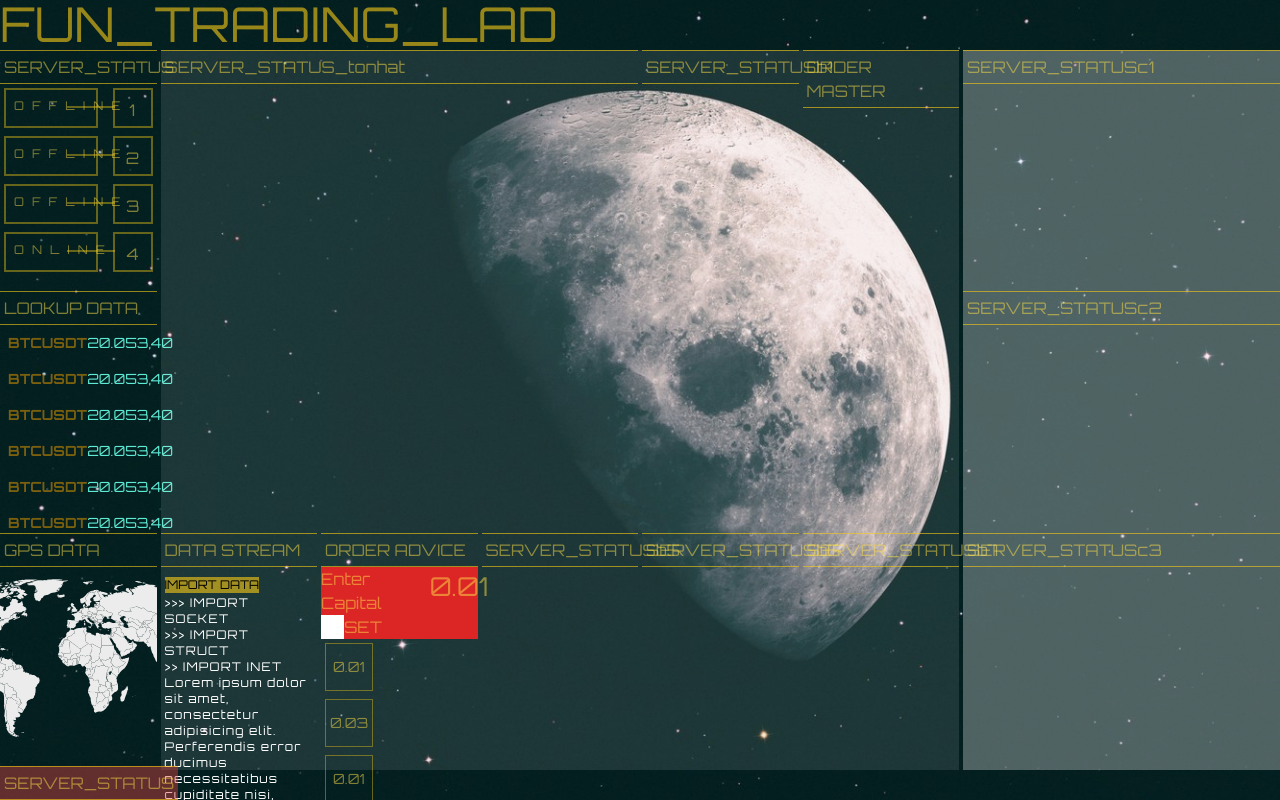
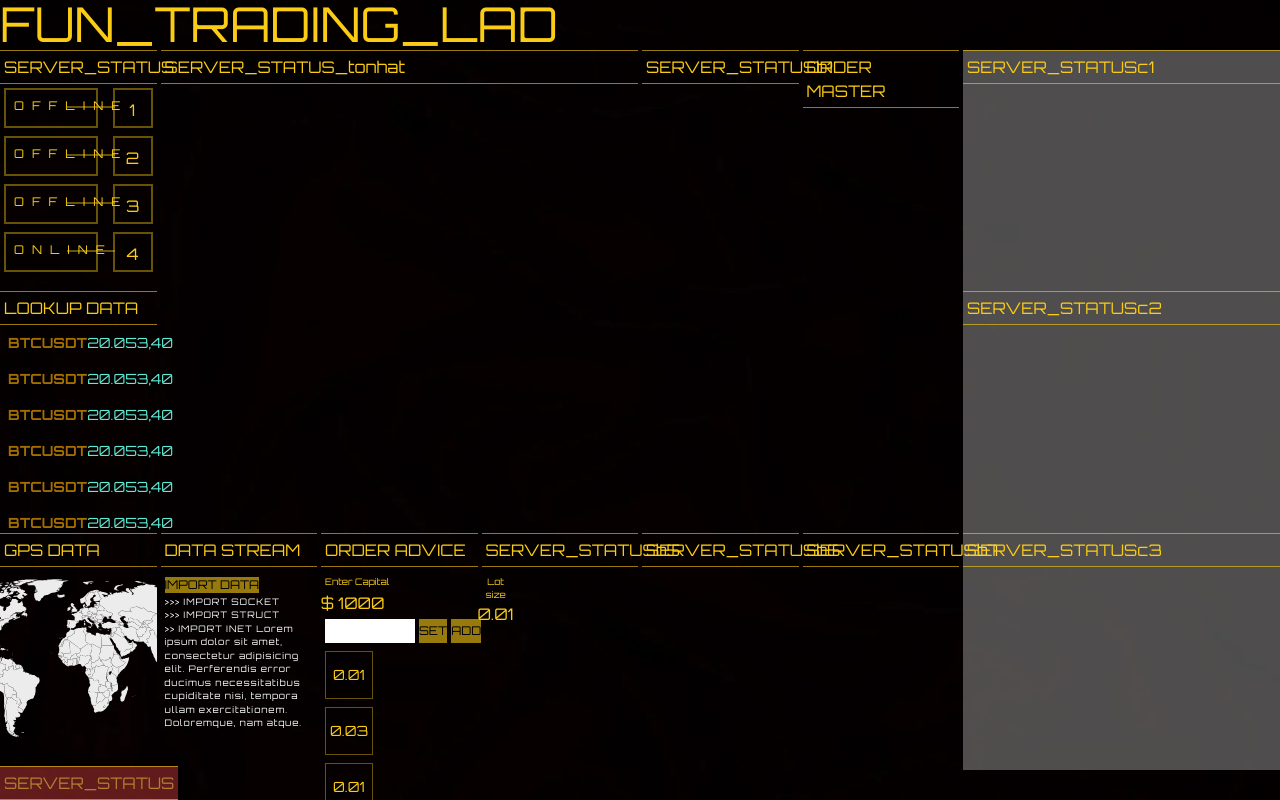
Before and after one commit to reacthcmvn/funtradinglab, a Next.js app: page / in a window 1280 px wide. Shown: the top 800 px of the page. Built offline with nearby package versions, Linux system fonts and the light colour scheme.

Commit message:
calculator add

```diff
--- a/components/dynamic/dataAPI/DataStream.js
+++ b/components/dynamic/dataAPI/DataStream.js
@@ -6,15 +6,15 @@ const DataStream = () => {
       <button className="text-black text-xs bg-yellow-400/60 round-md">
         IMPORT DATA
       </button>
-      <p className="text-white text-xs tracking-widest">
+      <p className="text-white text-[9px] tracking-widest">
         {" "}
         &gt;&gt;&gt; IMPORT SOCKET
       </p>
-      <p className="text-white text-xs tracking-widest">
+      <p className="text-white text-[9px] tracking-widest">
         {" "}
         &gt;&gt;&gt; IMPORT STRUCT
       </p>
-      <p className="text-white text-xs tracking-widest">
+      <p className="text-white text-[9px] tracking-widest">
         &gt;&gt; IMPORT INET Lorem ipsum dolor sit amet, consectetur adipisicing
         elit. Perferendis error ducimus necessitatibus cupiditate nisi, tempora
         ullam exercitationem. Doloremque, nam atque.
--- a/components/dynamic/dataAPI/TickerPrice.js
+++ b/components/dynamic/dataAPI/TickerPrice.js
@@ -3,7 +3,7 @@ import React from "react";
 const TickerPrice = (props) => {
   return (
     <div className="flex justify-between p-2">
-      <div className="text-yellow-600/60 text-sm font-semibold">
+      <div className="text-yellow-600/80 text-sm font-semibold">
         {props.symbol}
       </div>
       <div className="text-teal-300 text-sm">{props.price}</div>
--- a/components/dynamic/orderHub/LotSizeCalculator.js
+++ b/components/dynamic/orderHub/LotSizeCalculator.js
@@ -1,25 +1,55 @@
 import React from "react";
+import { useState, useRef } from "react";
 
 const LotSizeCalculator = () => {
+  const capitalRef = useRef();
+  const [capital, setCapital] = useState("1000");
   // handle state
+  function capitalHandler(event) {
+    event.preventDefault();
+    const newCapital = capitalRef.current.value;
+    console.log(capitalRef);
+    setCapital(newCapital);
+  }
   // handler nhận capital xong chia 9 và tính lotsize
   // trả ra lotsize
   return (
     <div className="w-full">
-      <div id="update-box" className="flex flex-row w-full bg-red-600">
-        <div id="input-num" className=" w-full pr-12">
-          <label htmlFor="capital-num">Enter Capital</label>
-          <div className="flex flex-row">
+      <div id="update-box" className="flex flex-row w-full">
+        <div id="input-num" className=" w-full ">
+          <div>
+            <label className="text-[9px] p-1" htmlFor="capital-num">
+              Enter Capital
+            </label>
+            <div>$ {capital}</div>
+          </div>
+          <div className="flex flex-row p-1">
             <input
-              className="w-3/4"
+              className="w-[90px] text-black font-sans"
               type="number"
               name="capital-num"
               id="capital-num"
+              ref={capitalRef}
             />
-            <button type="submit">SET</button>
+            <button
+              onClick={capitalHandler}
+              className="text-black text-xs bg-yellow-400/60 round-md mx-1"
+              type="submit"
+            >
+              SET
+            </button>
+            <button
+              className="text-black text-xs bg-yellow-400/60 round-md"
+              type="submit"
+            >
+              ADD
+            </button>
           </div>
         </div>
-        <div className="text-[26px]">0.01</div>
+        <div className="flex flex-col w-full text-center">
+          <div className="text-[9px] mt-2">Lot size</div>
+          <div className="text-[16px]">0.01</div>
+        </div>
       </div>
     </div>
   );
--- a/pages/index.js
+++ b/pages/index.js
@@ -1,6 +1,6 @@
 import Image from "next/image";
 import styles from "../styles/Home.module.css";
-import bg2 from "../styles/img/b11.jpg";
+import bg2 from "../styles/img/3333.webp";
 import HeadBox from "../components/ui/HeadBox";
 import SignalStatus from "../components/dynamic/serverConnection/SignalStatus";
 import TickerPrice from "../components/dynamic/dataAPI/TickerPrice";
@@ -11,10 +11,10 @@ import OrderHubPanel from "../components/dynamic/orderHub/OrderHubPanel";
 export default function Home() {
   return (
     <div className="">
-      <div className="text-yellow-400/60 text-5xl nav-top z-30 absolute">
+      <div className="text-yellow-400 text-5xl nav-top z-30 absolute">
         FUN_TRADING_LAD
       </div>
-      <div className="absolute z-20 grid grid-cols-8 grid-rows-3 gap-1 w-full h-full mt-[50px] pb-[80px] ">
+      <div className="text-yellow-400 absolute z-20 grid grid-cols-8 grid-rows-3 gap-1 w-full h-full mt-[50px] pb-[80px] ">
         <div className=" row-span-3 col-span-1">
           <div className="grid grid-cols-1 grid-rows-3 w-full h-full gap-1">
             <div className=" row-span-1">
@@ -43,7 +43,7 @@ export default function Home() {
             </div>
           </div>
         </div>
-        <div className="bg-white/10 row-span-3 col-span-5 grid grid-cols-5 grid-rows-3 gap-1">
+        <div className=" row-span-3 col-span-5 grid grid-cols-5 grid-rows-3 gap-1">
           <div className="  row-span-2 col-span-3">
             <HeadBox>SERVER_STATUS_tonhat</HeadBox>
           </div>
--- a/styles/globals.css
+++ b/styles/globals.css
@@ -9,6 +9,7 @@ body {
   margin: 0;
   font-family: "Orbitron", sans-serif;
   color: rgb(253, 224, 71, 0.5);
+
   /* font-size: ; */
 }
 
```
Also changed, not shown: styles/img/3333.webp (added), styles/img/b12.jpg (added).
